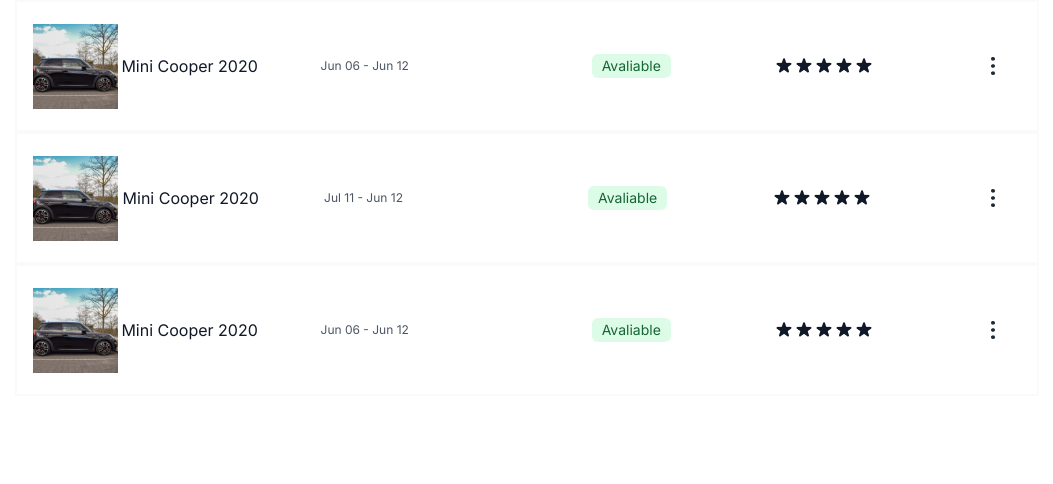
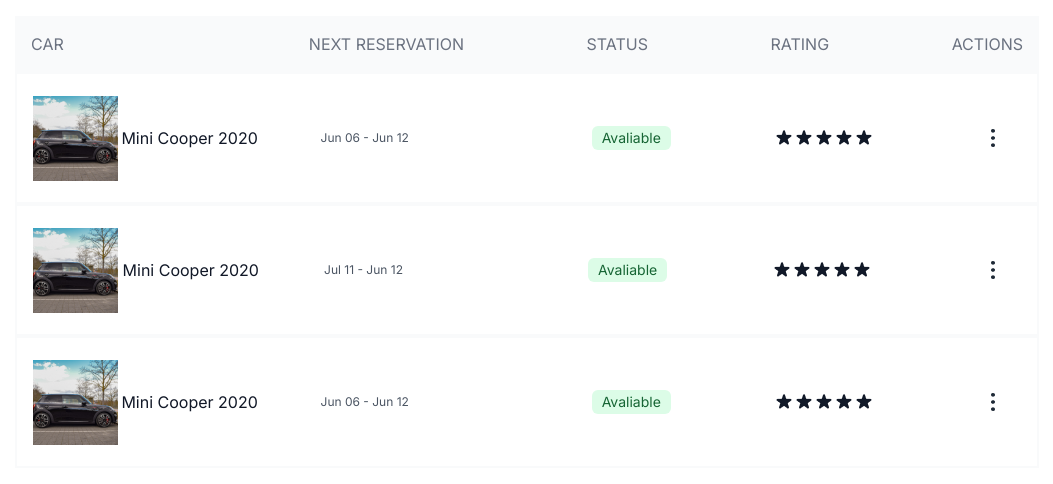
Before and after one commit to Franklmarins/test-front-end, a Next.js app: page / in a window 1280 px wide. Shown: the top 484 px of the page, without its empty margins (113-1166 px from the left). Built offline with nearby package versions, Linux system fonts and the light colour scheme.

Commit message:
top items name added

```diff
--- a/app/page.tsx
+++ b/app/page.tsx
@@ -48,6 +48,14 @@
 
   return (
     <main className="container mx-auto">
+      <div className="flex items-center justify-between p-4 bg-gray-50 text-gray-500 mt-4 md:hidden ">
+        <h2>CAR</h2>
+        <h2></h2>
+        <h2>NEXT RESERVATION</h2>
+        <h2>STATUS</h2>
+        <h2>RATING</h2>
+        <h2>ACTIONS</h2>
+      </div>
       <ul className="flex flex-col items-center">
         {data.map((car) => (
           <li
```
